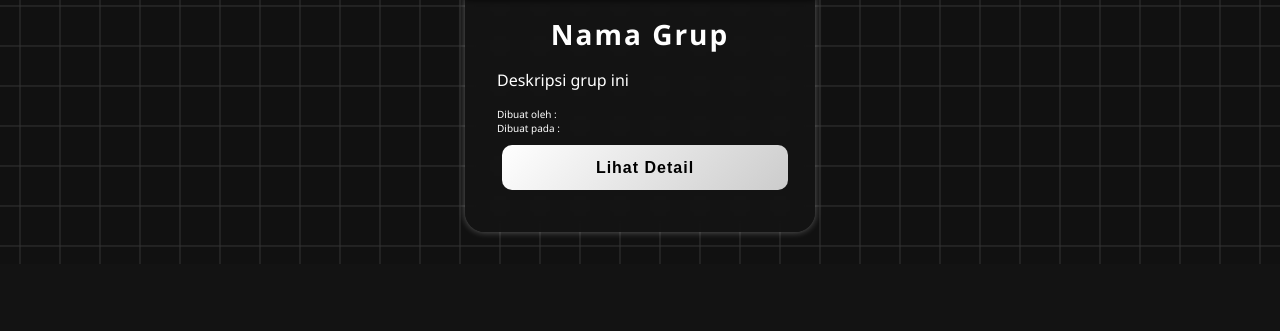
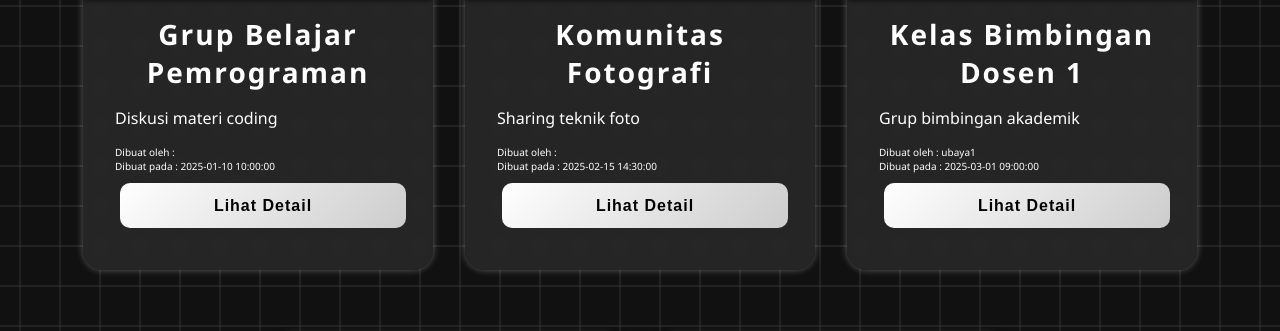
Before and after one commit to StaticKev/fullstak-2023, a PHP site: page /tampilangrup.php?search=5 in a window 1280 px wide. Shown: the part 614-945 px from the top of the page. Before the commit the page ends 878 px from the top, so only its background shows below. Run offline with PHP 8.4, Linux system fonts and the light colour scheme; the visitor is signed in with stand-in values (Sample User, id 1); data comes from the database, SQL or seed files in the repository.

Commit message:
UPDATE INSERT, TAMPILAN GRUP
sudah otomatis add user ke tabel member_grup.
tampilan grup ada 2 warna, yang terang artinya pembuatnya adalah user saat ini.
grup yg terang memiliki kode diabwahnya.

```diff
--- a/header.php
+++ b/header.php
@@ -66,8 +66,8 @@
 <div class="navbar">
     <div class="nav-links">
         <a href="index.php">🏠 Home</a>
-        <a href="tampilangrup.php?search="> 🔍 Cari Grup</a>
-        <a href="tampilangrup.php?list="> 👨‍🏫 Grupmu</a>
+        <a href="tampilangrup.php?search=5"> 🔍 Cari Grup</a>
+        <a href="tampilangrup.php?list=5"> 👨‍🏫 Grupmu</a>
         <?php if (isset($_SESSION['login'])): ?>
             <a href="logout.php">🚪 Logout</a>
         <?php endif; ?>
--- a/service/akun.php
+++ b/service/akun.php
@@ -77,9 +77,9 @@
 
     public function getGrupList($pUsername)
     {
-        $sql = "SELECT g.* FROM member_grup m INNER JOIN grup g ON m.idgrup = g.idgrup WHERE m.username = ?";
+        $sql = "SELECT g.* FROM member_grup m INNER JOIN grup g ON m.idgrup = g.idgrup WHERE m.username = ? OR g.username_pembuat = ?";
         $stmt = $this->con->prepare($sql);
-        $stmt->bind_param("s", $pUsername);
+        $stmt->bind_param("ss", $pUsername, $pUsername);
         $stmt->execute();
         $result = $stmt->get_result();
 
@@ -88,7 +88,16 @@
 
     public function getGrupLimit($pUsername, $offset = 0, $limit = 0)
     {
-        $sql = "SELECT g.* FROM member_grup m INNER JOIN grup g ON m.idgrup = g.idgrup WHERE m.username = ? LIMIT ?,?";
+        $sql =
+        "SELECT
+            (SELECT d.nama
+             FROM akun a
+             INNER JOIN dosen d ON a.npk_dosen = d.npk
+             WHERE a.username = g.username_pembuat)
+            AS namaPembuat,
+            g.* FROM member_grup m INNER JOIN grup g ON m.idgrup = g.idgrup WHERE m.username = ?
+            LIMIT ?,?
+        ";
         $stmt = $this->con->prepare($sql);
         $stmt->bind_param("sii", $pUsername, $offset, $limit);
         $stmt->execute();
@@ -99,9 +108,13 @@
 
     public function addGrup($pUsername, $pIdGrup, $kodeDaftar)
     { //! KURANG cek kodenya, kalo bener, maka masukin ke member_grup  || untuk mahasiswa yg mau gabung
-        $sql = "INSERT INTO member_grup(username, idgrup) VALUES(?,?)";
-        $stmt = $this->con->prepare($sql);
-        $stmt->bind_param("si", $pUsername, $pIdGrup);
-        return $stmt->execute();
+        if($kodeDaftar){
+
+            $sql = "INSERT INTO member_grup(username, idgrup) VALUES(?,?)";
+            $stmt = $this->con->prepare($sql);
+            $stmt->bind_param("si", $pUsername, $pIdGrup);
+            return $stmt->execute();
+
+        }
     }
 }
--- a/service/grup.php
+++ b/service/grup.php
@@ -27,11 +27,30 @@
         return $result;
     }
 
-    public function createGrup($pIdGrup, $pJudul, $pSlug, $pTanggal, $pKeterangan, $pJenis, $pPosterExt)
+    public function createGrup($pPembuat, $pNama, $pDeskripsi, $pTanggal, $pJenis)
     {
-        $sql = "INSERT INTO event(idgrup, judul, judul-slug, tanggal, keterangan, jenis, poster_extension) VALUES(?,?,?,?,?,?,?)";
+        $input = microtime(true); //bisa pake daftar huruf dan angka tapi ini lebih unik lalu di hash juga
+        $hash = hash('sha256', $input); // Hash (64 karakter)
+        $kode = '';
+        $max = strlen($hash) - 1;
+        for ($i = 0; $i < 6; $i++) {
+            $randomIndex = random_int(0, $max); // Ambil 1 index karakter acak dari hash, lalu di concat ke kode
+            $kode .= $hash[$randomIndex];
+        }
+
+        $sql = "INSERT INTO grup(username_pembuat, nama, deskripsi, tanggal_pembentukan, jenis, kode_pendaftaran) VALUES(?,?,?,?,?,?)";
+        $stmt1 = $this->con->prepare($sql);
+        $stmt1->bind_param('ssssss', $pPembuat, $pNama, $pDeskripsi, $pTanggal, $pJenis, $kode);
+        if (!$stmt1->execute()) {
+            return false;
+        }
+
+        $groupId = $stmt1->insert_id;
+
+        $sql = "INSERT INTO member_grup(username, idgrup) VALUES(?,?)";
         $stmt = $this->con->prepare($sql);
-        $stmt->bind_param('issssss', $pIdGrup, $pJudul, $pSlug, $pTanggal, $pKeterangan, $pJenis, $pPosterExt);
+        $stmt->bind_param("si", $pPembuat, $groupId);
+
         return $stmt->execute();
     }
 
@@ -77,7 +96,15 @@
 
     public function getGrupLimit($offset = 0, $limit = 0)
     {
-        $sql = "SELECT * FROM grup LIMIT ?,?";
+        $sql =
+        "SELECT (SELECT d.nama
+                 FROM akun a
+                 INNER JOIN dosen d ON a.npk_dosen = d.npk
+                 WHERE a.username = g.username_pembuat)
+                AS namaPembuat,
+        g.* FROM grup g LIMIT ?,?
+
+        ";
         $stmt = $this->con->prepare($sql);
         $stmt->bind_param("ii", $offset, $limit);
         $stmt->execute();
--- a/style.css
+++ b/style.css
@@ -202,7 +202,7 @@
 }
 
 .grup {
-    background: rgba(20, 20, 20, 0.9);
+    background: rgba(40, 40, 40, 0.9);
     padding: 0;
     margin: 2rem 1rem;
     border-radius: 20px;
--- a/tampilangrup.php
+++ b/tampilangrup.php
@@ -31,14 +31,7 @@
         $start = 0;
     }
 
-    if (isset($_GET['search'])) {
-        $jumlahData = $objGrup->getAllGrup()->num_rows;
-        $result = $objGrup->getGrupLimit($start, $perpage);
 
-    } elseif (isset($_GET['list'])) {
-        $jumlahData = $objAkun->getGrupLimit($_SESSION['username'],$start, $perpage)->num_rows;
-        $result = $objGrup->getGrupLimit($start, $perpage);
-    }
 
     $isDosen = ($_SESSION['username'][0] === 'D');
 ?>
@@ -57,16 +50,29 @@
 
 <body>
     <?php include('header.php'); ?>
-    <h2></h2>
     <div class="styleTampilan">
 
-        <h2>CARI GRUP</h2>
+
 
         <?php
-            if ($isDosen) echo '<a href="insertgrup.php"><button>BUAT GRUP</button></a>';
-        ?>
 
-        <?php
+            if (isset($_GET['search'])) {
+                $jumlahData = $objGrup->getAllGrup()->num_rows;
+                $result = $objGrup->getGrupLimit($start, $perpage);
+
+            } elseif (isset($_GET['list'])) {
+                $jumlahData = $objAkun->getGrupList($_SESSION['username'])->num_rows;
+                $result = $objAkun->getGrupLimit($_SESSION['username'],$start, $perpage); //data yang didapat adalah data diaman user adalah member grup, BUKAN PEMBUAT GRUP
+            }
+
+            if($type == "search"){
+                echo "<h2>CARI GRUP</h2>";
+            } else {
+                echo "<h2>GRUPMU</h2>";
+            }
+
+            if ($isDosen && $type == "list") echo '<a href="insertgrup.php"><button>BUAT GRUP</button></a>';
+
             echo //pagging
             "<div class='paging'>
                 <form method='get' action='tampilangrup.php'>
@@ -97,37 +103,49 @@
                     echo "Next ";
                 } else {
                     $x = $p + 1;
-                echo "<a href='tampilandosen.php?p=$x&cboPage=$perpage'>Next</a> ";
+                    echo "<a href='tampilangrup.php?p=$x&search=$perpage'>Next</a> ";
                 }
 
-            echo "<a href='tampilandosen.php?p=$totalpage&cboPage=$perpage'>Last</a><br><br><br>";
+                echo "<a href='tampilangrup.php?p=$totalpage&search=$perpage'>Last</a><br><br><br>";
 
                 //! search bar blm berfungsi
                 echo "<input type='text' onchange='' placeholder='Search...'>";
 
             echo"</div>";
-
         ?>
-
     </div>
 
 
     <div class="styleGrup">
-        <!-- tinggal nanti di looping yang div dgn class grup dibawah -->
-        <div class="grup">
+        <?php while($grup = $result->fetch_assoc()) {
+            if ($_SESSION['username'] == $grup['username_pembuat']){
+                echo '<div class="grup" style="background: rgba(75, 75, 75, 0.9);">';
+            }
+            else {
+                echo '<div class="grup" >';
+            }
+
+            echo '
                 <div class="image">
-                <img src="https://www.imatest.com/wp-content/uploads/2022/01/sfrreg_center_chart_90h.png" alt="Profile Grup">
+                    <img src="https://w7.pngwing.com/pngs/288/840/png-transparent-computer-icons-user-crowd-social-group-others-miscellaneous-monochrome-social-group-thumbnail.png" alt="Profile Grup">
                 </div>
                 <div class="grupDesc">
-                <h2>Nama Grup</h2>
-                <p>Deskripsi grup ini</p>
+                    <h2>'.$grup['nama'].'</h2>
+                    <p>'.$grup['deskripsi'].'</p>
                     <div class="infoGrup">
-                    <p>Dibuat oleh : </p> <!-- //! masukin pembuatnya dan tgl -->
-                    <p>Dibuat pada : </p>
-                </div>
-                <a href="detilgrup.php?id=???"><button>Lihat Detail</button></a> <!-- //! kirim id grupnya pake GET -->
+                        <p>Dibuat oleh : '.$grup['namaPembuat'].'</p>
+                        <p>Dibuat pada : '.$grup['tanggal_pembentukan'].'</p> ';
+
+                        if ($_SESSION['username'] == $grup['username_pembuat']){
+                            echo '<p>kode : '.$grup['kode_pendaftaran'].'</p>';
+                        }
+            echo'   </div>
+                    <a href="detilgrup.php?id='.$grup['idgrup'].'"><button>Lihat Detail</button></a>
                 </div>
             </div>
+            ';
+
+        } ?>
 
     </div>
 
```
Also changed, not shown: insertgrup.php (+44 -2 lines). Lines whose indentation alone changed are shown as unchanged.
